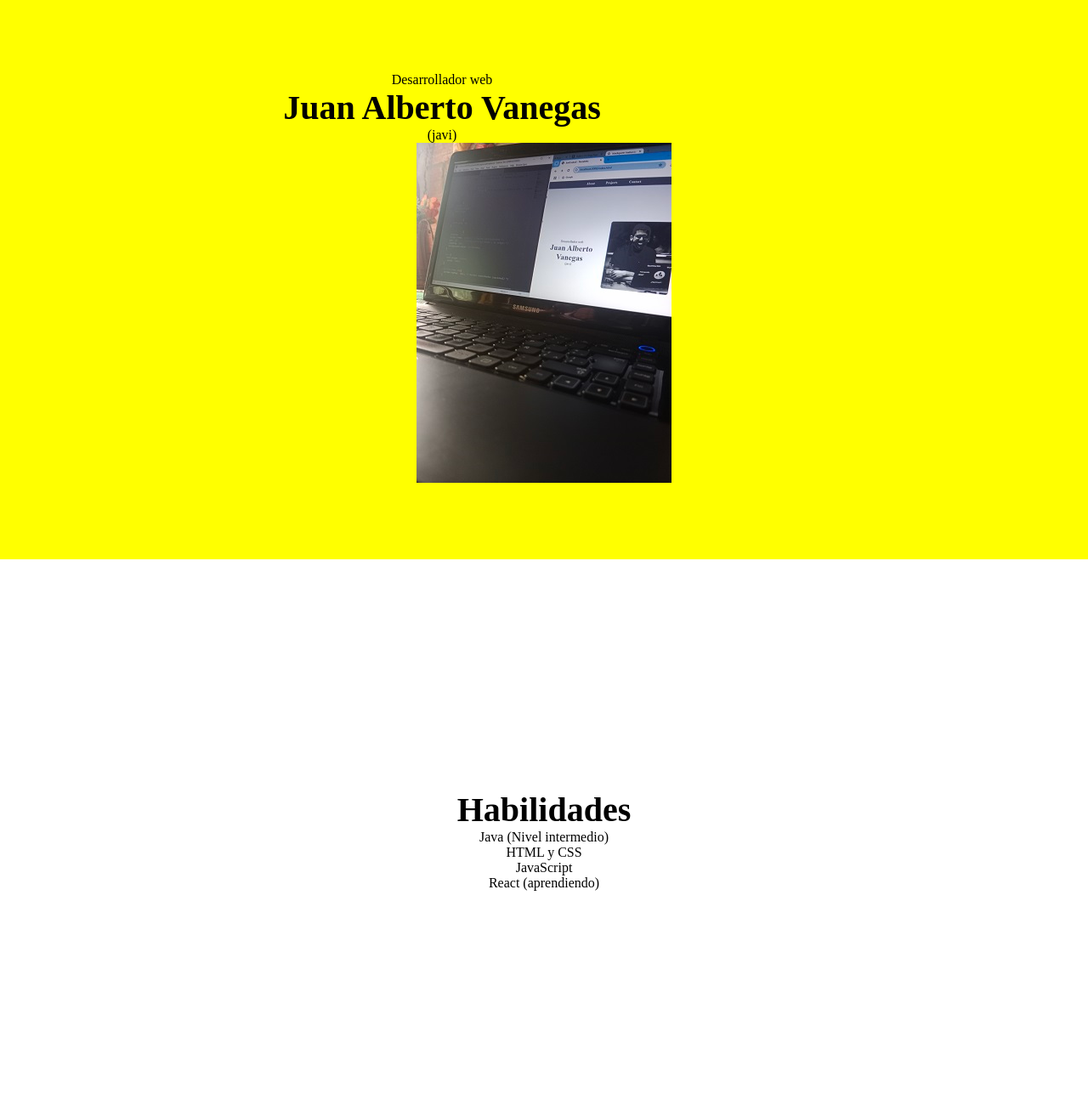
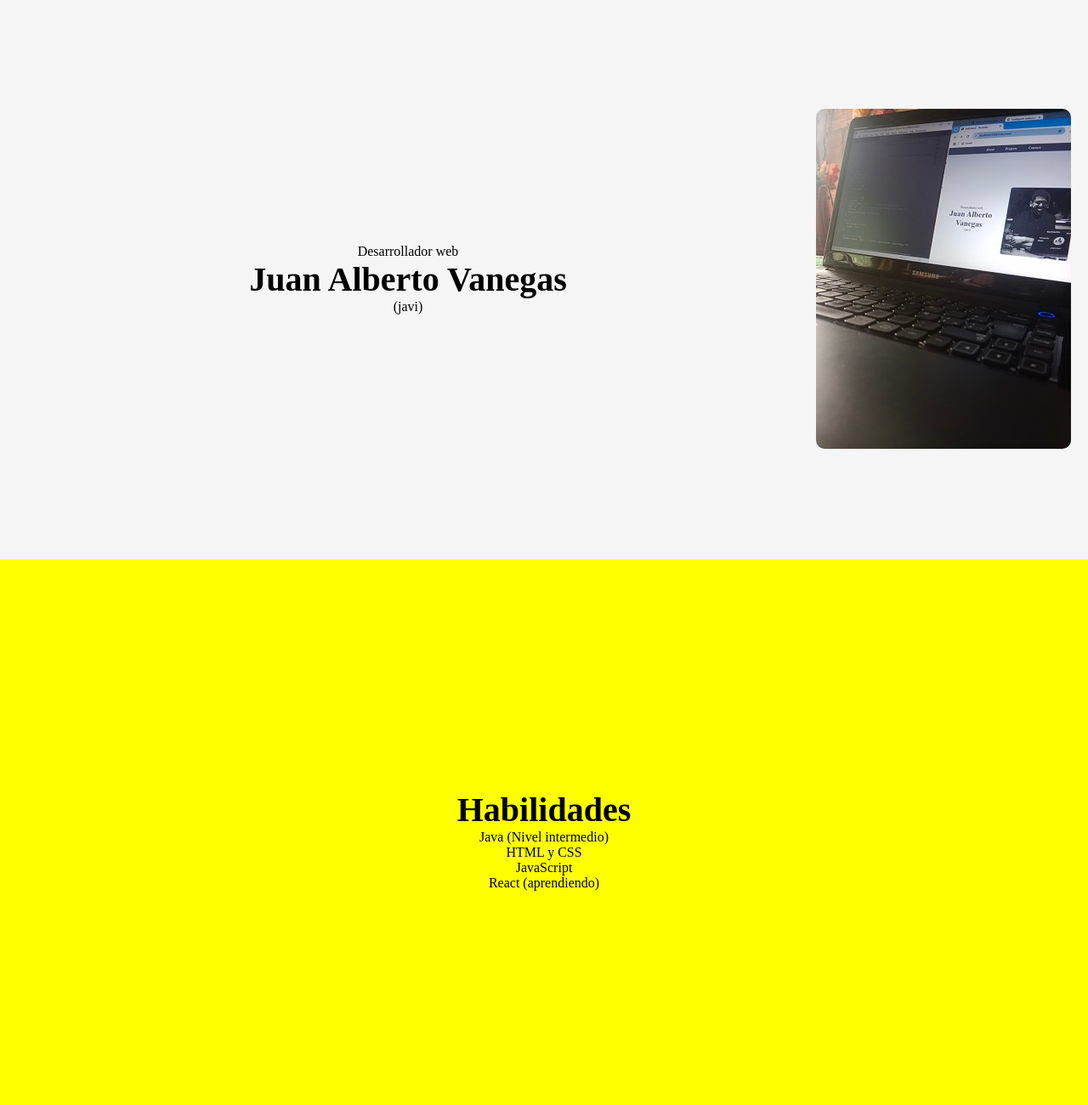
Before and after one commit to MrAlbertt/MrAlbertt.github.io, a plain HTML site: page index.html in a window 1280 px wide. Shown: the part 40-1340 px from the top of the page at 85% size. Drawn offline with Linux system fonts and the light colour scheme.

Commit message:
Update styles.css

```diff
--- a/styles.css
+++ b/styles.css
@@ -51,7 +51,7 @@ nav ul li a.active::after { /* Se activa en hover o con la clase "active" */
   font-size: 40px;
 }
 
-.section.home{
+.section.about{
   display: flex;
   align-items: center; /* Centra verticalmente */
   gap: 20px; /* Espacio entre el texto y la imagen */
@@ -64,11 +64,11 @@ nav ul li a.active::after { /* Se activa en hover o con la clase "active" */
    width: 130vh;
 }
 
-.section.home img{
+.section.about img{
   border-radius: 10px; /* Bordes redondeados (opcional) */
 }
 
-.section.about{
+.section.skills{
   background-color: yellow;
 }
 
```
